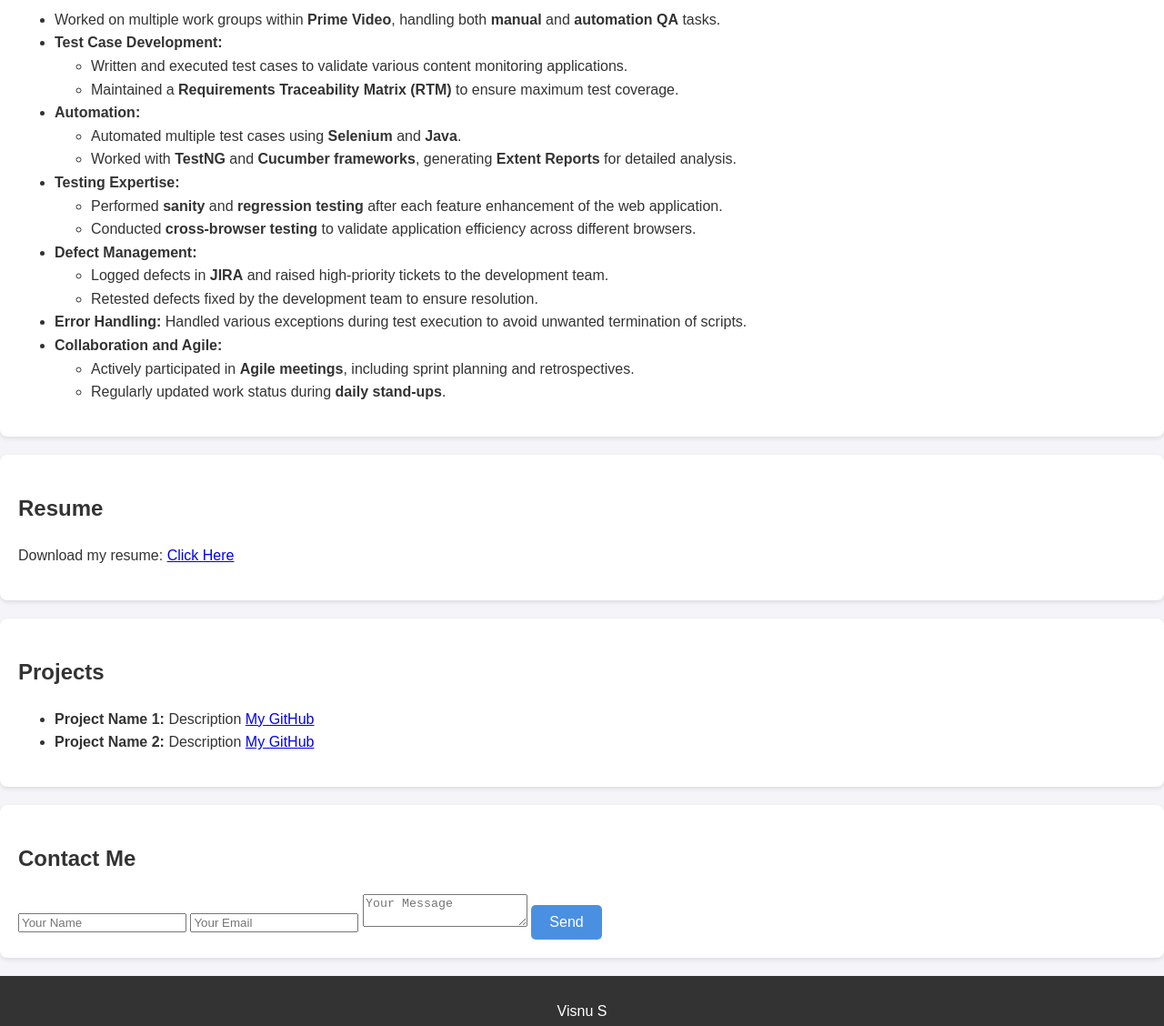
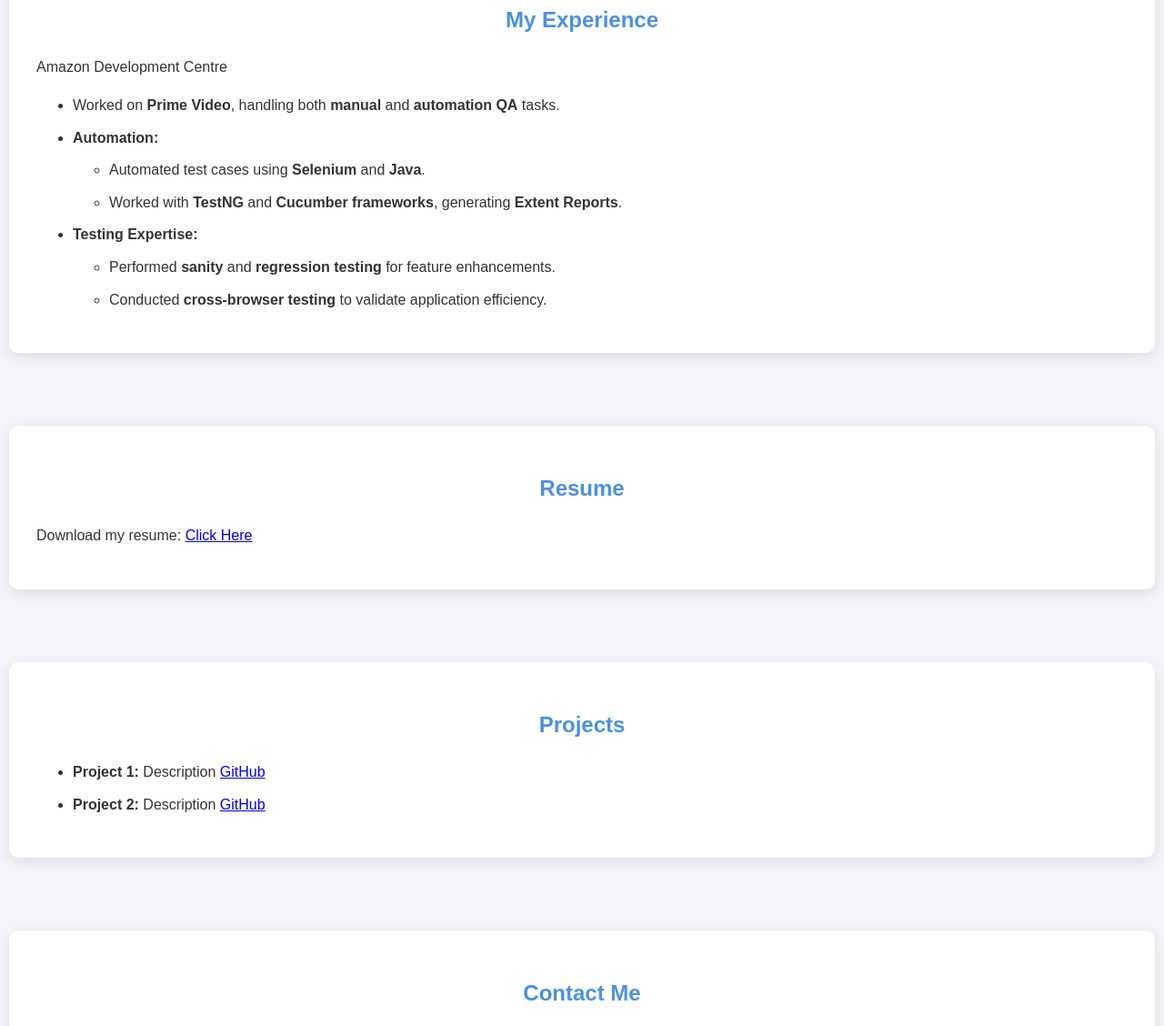
Before and after one commit to Visnu15/portfolio-website, a plain HTML site: page index.html in a window 1280 px wide. Shown: the part 672-1800 px from the top of the page at 91% size. Drawn offline with Linux system fonts and the light colour scheme.

Commit message:
Enhancements

```diff
--- a/index.html
+++ b/index.html
@@ -22,53 +22,30 @@
     </header>
 
     <section id="home">
-        <h1>Welcome to my PORTFOLIO!</h1>
-        <p>Visnu S | Software Engineer @ HCLTech | Automation and Manual Testing | Software Development Engineer in Test (SDET) | Bridging Gaps Between Development and Excellence | Enhancing Product Performance</p>
+        <h1>Welcome to My Portfolio!</h1>
+        <p>Visnu S | Software Engineer @ HCLTech | Automation and Manual Testing | SDET</p>
     </section>
 
     <section id="about">
         <h2>About Me</h2>
-        <p>Passionate Software Engineer specializing in manual and automation testing.
-            Dedicated to delivering high-quality, reliable software through meticulous quality assurance and innovative testing strategies.
-            Skilled in streamlining testing processes and collaborating with cross-functional teams to enhance user experiences.
-            Committed to continuous learning and excellence in every project I undertake.
-            Let’s connect to build better, bug-free software!</p>
+        <p>Passionate Software Engineer specializing in both manual and automation testing. Dedicated to delivering high-quality, reliable software through innovative testing strategies. Let's connect to build better, bug-free software!</p>
     </section>
 
     <section id="experience">
         <h2>My Experience</h2>
         <p>Amazon Development Centre</p>
         <ul>
-            <li>Worked on multiple work groups within <strong>Prime Video</strong>, handling both <strong>manual</strong> and <strong>automation QA</strong> tasks.</li>
-            <li><strong>Test Case Development:</strong>
-                <ul>
-                    <li>Written and executed test cases to validate various content monitoring applications.</li>
-                    <li>Maintained a <strong>Requirements Traceability Matrix (RTM)</strong> to ensure maximum test coverage.</li>
-                </ul>
-            </li>
+            <li>Worked on <strong>Prime Video</strong>, handling both <strong>manual</strong> and <strong>automation QA</strong> tasks.</li>
             <li><strong>Automation:</strong>
                 <ul>
-                    <li>Automated multiple test cases using <strong>Selenium</strong> and <strong>Java</strong>.</li>
-                    <li>Worked with <strong>TestNG</strong> and <strong>Cucumber frameworks</strong>, generating <strong>Extent Reports</strong> for detailed analysis.</li>
+                    <li>Automated test cases using <strong>Selenium</strong> and <strong>Java</strong>.</li>
+                    <li>Worked with <strong>TestNG</strong> and <strong>Cucumber frameworks</strong>, generating <strong>Extent Reports</strong>.</li>
                 </ul>
             </li>
             <li><strong>Testing Expertise:</strong>
                 <ul>
-                    <li>Performed <strong>sanity</strong> and <strong>regression testing</strong> after each feature enhancement of the web application.</li>
-                    <li>Conducted <strong>cross-browser testing</strong> to validate application efficiency across different browsers.</li>
-                </ul>
-            </li>
-            <li><strong>Defect Management:</strong>
-                <ul>
-                    <li>Logged defects in <strong>JIRA</strong> and raised high-priority tickets to the development team.</li>
-                    <li>Retested defects fixed by the development team to ensure resolution.</li>
-                </ul>
-            </li>
-            <li><strong>Error Handling:</strong> Handled various exceptions during test execution to avoid unwanted termination of scripts.</li>
-            <li><strong>Collaboration and Agile:</strong>
-                <ul>
-                    <li>Actively participated in <strong>Agile meetings</strong>, including sprint planning and retrospectives.</li>
-                    <li>Regularly updated work status during <strong>daily stand-ups</strong>.</li>
+                    <li>Performed <strong>sanity</strong> and <strong>regression testing</strong> for feature enhancements.</li>
+                    <li>Conducted <strong>cross-browser testing</strong> to validate application efficiency.</li>
                 </ul>
             </li>
         </ul>
@@ -83,25 +60,18 @@
         <h2>Projects</h2>
         <ul>
             <li>
-                <strong>Project Name 1:</strong> Description
-                <a href="https://github.com/Visnu15/portfolio-website" target="_blank">My GitHub</a>
+                <strong>Project 1:</strong> Description
+                <a href="https://github.com/Visnu15/portfolio-website" target="_blank">GitHub</a>
             </li>
             <li>
-                <strong>Project Name 2:</strong> Description
-                <a href="https://github.com/Visnu15/portfolio-website" target="_blank">My GitHub</a>
+                <strong>Project 2:</strong> Description
+                <a href="https://github.com/Visnu15/portfolio-website" target="_blank">GitHub</a>
             </li>
         </ul>
     </section>
 
     <section id="contact">
         <h2>Contact Me</h2>
-        <!-- <form>
-            <input type="text" name="name" placeholder="Your Name" required>
-            <input type="email" name="email" placeholder="Your Email" required>
-            <textarea name="message" placeholder="Your Message" required></textarea>
-            <button type="submit">Send</button>
-        </form> -->
-        <!-- modify this form HTML and place wherever you want your form -->
         <form action="https://formspree.io/f/xpwzeeov" method="POST">
             <input type="text" name="name" placeholder="Your Name" required>
             <input type="email" name="email" placeholder="Your Email" required>
@@ -111,7 +81,7 @@
     </section>
 
     <footer>
-        <p>Visnu S</p>
+        <p>&copy; 2024 Visnu S. All Rights Reserved.</p>
     </footer>
     <script src="script.js"></script>
 </body>
--- a/script.js
+++ b/script.js
@@ -1,4 +1,3 @@
-// script.js
 const toggleButton = document.getElementById("theme-toggle");
 const body = document.body;
 
--- a/styles.css
+++ b/styles.css
@@ -29,7 +29,7 @@
 }
 
 body {
-    font-family: Arial, sans-serif;
+    font-family: 'Arial', sans-serif;
     margin: 0;
     padding: 0;
     line-height: 1.6;
@@ -40,7 +40,11 @@ body {
 header {
     background: var(--header-background);
     color: var(--header-text-color);
-    padding: 10px 20px;
+    padding: 15px 20px;
+    position: fixed;
+    width: 100%;
+    top: 0;
+    z-index: 100;
 }
 
 header nav ul {
@@ -48,7 +52,8 @@ header nav ul {
     padding: 0;
     margin: 0;
     display: flex;
-    gap: 15px;
+    justify-content: center;
+    gap: 20px;
 }
 
 header nav ul li {
@@ -59,6 +64,7 @@ header nav ul li a {
     color: var(--header-text-color);
     text-decoration: none;
     font-weight: bold;
+    transition: color 0.3s ease;
 }
 
 header nav ul li a:hover {
@@ -66,34 +72,68 @@ header nav ul li a:hover {
 }
 
 section {
-    padding: 20px;
-    margin: 20px 0;
+    padding: 30px;
+    margin: 80px auto;
+    max-width: 1200px;
     background-color: var(--section-background);
-    border-radius: 8px;
-    box-shadow: 0 2px 5px rgba(0, 0, 0, 0.1);
+    border-radius: 10px;
+    box-shadow: 0 4px 15px rgba(0, 0, 0, 0.1);
+    transition: all 0.3s ease;
+}
+
+h1, h2 {
+    text-align: center;
+    color: var(--header-background);
+}
+
+ul {
+    margin-top: 10px;
+}
+
+ul li {
+    margin: 10px 0;
 }
 
 footer {
     text-align: center;
-    padding: 10px;
+    padding: 15px;
     background: var(--footer-background);
     color: var(--footer-text-color);
 }
 
-/* Button Styling */
 button {
     background-color: var(--button-bg);
     color: var(--button-text);
     border: none;
-    padding: 10px 20px;
+    padding: 12px 25px;
     border-radius: 5px;
     cursor: pointer;
     font-size: 16px;
-    transition: background-color 0.3s;
+    transition: background-color 0.3s, transform 0.3s ease;
 }
 
 button:hover {
     background-color: var(--link-hover-color);
+    transform: scale(1.1);
+}
+
+form {
+    display: flex;
+    flex-direction: column;
+    align-items: center;
+}
+
+form input, form textarea {
+    width: 80%;
+    padding: 10px;
+    margin: 10px 0;
+    border-radius: 5px;
+    border: 1px solid #ccc;
+}
+
+form button {
+    width: 50%;
+    margin-top: 15px;
 }
 
 /* Add responsiveness for better mobile experience */
@@ -102,4 +142,10 @@ button:hover {
         flex-direction: column;
         gap: 10px;
     }
+    section {
+        padding: 20px;
+    }
+    form input, form textarea {
+        width: 100%;
+    }
 }
```
